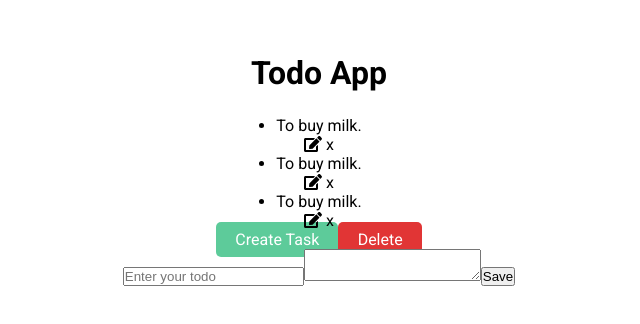
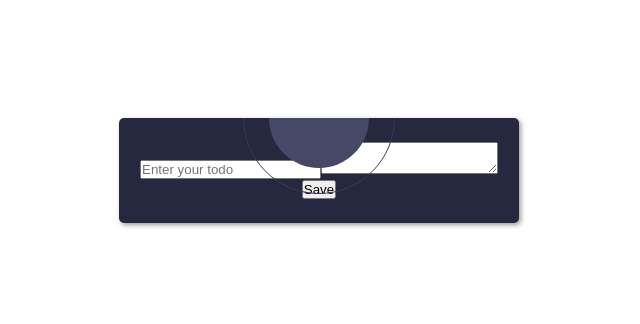
Before and after one commit to sabin411/todo, a React (Create React App) app: page /create-todos in a window 1280 px wide. Shown: the part 230-554 px from the top of the page, without its empty margins (321-961 px from the left). Built offline with nearby package versions, Linux system fonts and the light colour scheme.

Commit message:
✨ FIX #2 Styled todoComponents

```diff
--- a/src/Components/todoComponent.css
+++ b/src/Components/todoComponent.css
@@ -0,0 +1,33 @@
+li {
+  display: flex;
+  align-items: center;
+  width: 80%;
+  border-radius: 15px;
+  background-color: rgb(20, 25, 45);
+  margin: 0.5rem 0;
+  color: rgb(240, 240, 240);
+  padding: 0.3rem 0.9rem;
+}
+li a {
+  color: white;
+  text-decoration: none;
+}
+li .edit,
+li .delete {
+  cursor: pointer;
+}
+li .edit:hover,
+li .delete:hover {
+  filter: brightness(130%);
+}
+li .edit {
+  margin-left: auto;
+  margin-right: 1rem;
+  color: rgb(204, 167, 255);
+}
+li .delete {
+  font-size: 22px;
+  transform: scale(1.2, 0.8);
+  color: rgb(225, 53, 53);
+  margin-right: 0.6rem;
+}
--- a/src/Components/todoComponent.js
+++ b/src/Components/todoComponent.js
@@ -5,7 +5,7 @@ import { faEdit } from "@fortawesome/free-solid-svg-icons";
 function todoComponent() {
   return (
     <li>
-      <p>To buy milk.</p>
+      <a href="">To buy milk.</a>
       <span className="edit">
         {" "}
         <FontAwesomeIcon icon={faEdit} />{" "}
--- a/src/Layout.js
+++ b/src/Layout.js
@@ -1,26 +1,22 @@
 import React from "react";
-import TodoComponent from "./Components/todoComponent";
 import CreateTodos from "./Content/CreateTodos";
+import TodoListComp from "./Content/TodoListComp";
+import { BrowserRouter as Router, Switch, Route } from "react-router-dom";
 import "./Layout.css";
 function Layout() {
   return (
-    <div>
-      <h1 className="todo-header">Todo App</h1>
-      <ul className="todos-container">
-        <TodoComponent />
-        <TodoComponent />
-        <TodoComponent />
-      </ul>
-      <div className="other-button">
-        <a href="" className="btn create-btn">
-          Create Task
-        </a>
-        <a href="" className="btn delete-btn">
-          Delete
-        </a>
+    <Router>
+      <div className="layout-container">
+        <Switch>
+          <Route path="/" exact>
+            <TodoListComp />
+          </Route>
+          <Route path="/create-todos">
+            <CreateTodos />
+          </Route>
+        </Switch>
       </div>
-      <CreateTodos />
-    </div>
+    </Router>
   );
 }
 
```
